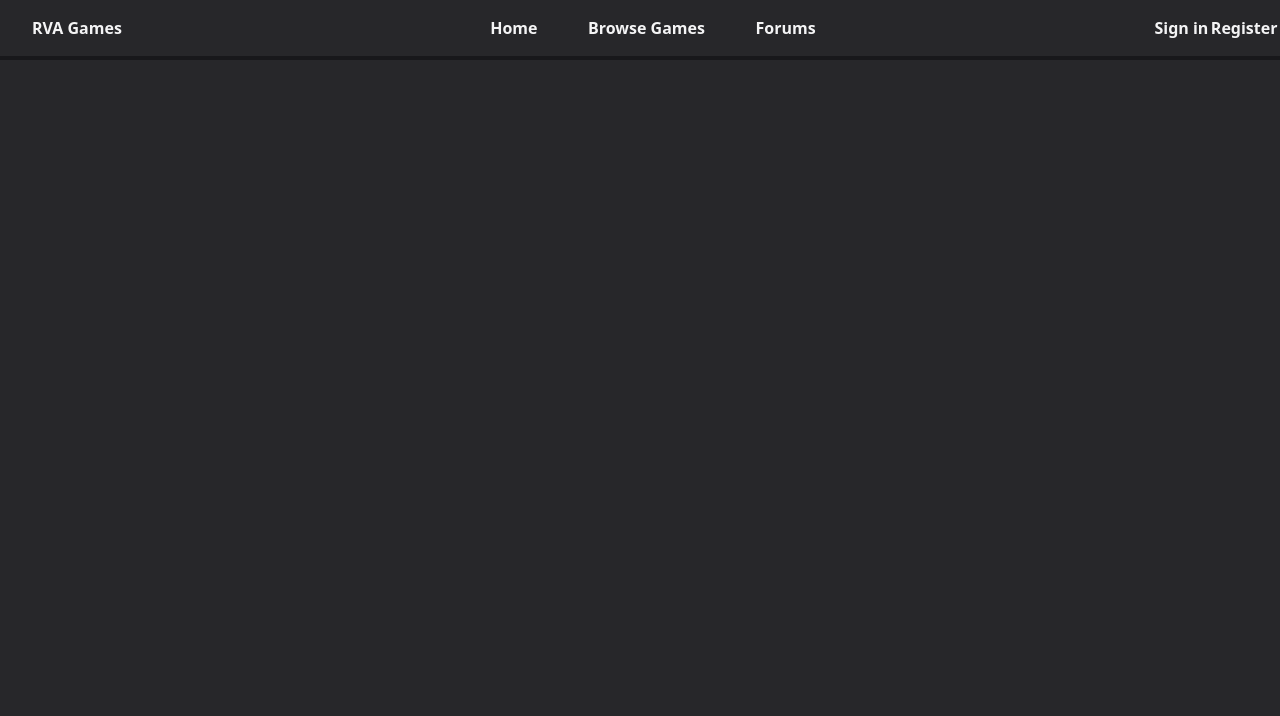
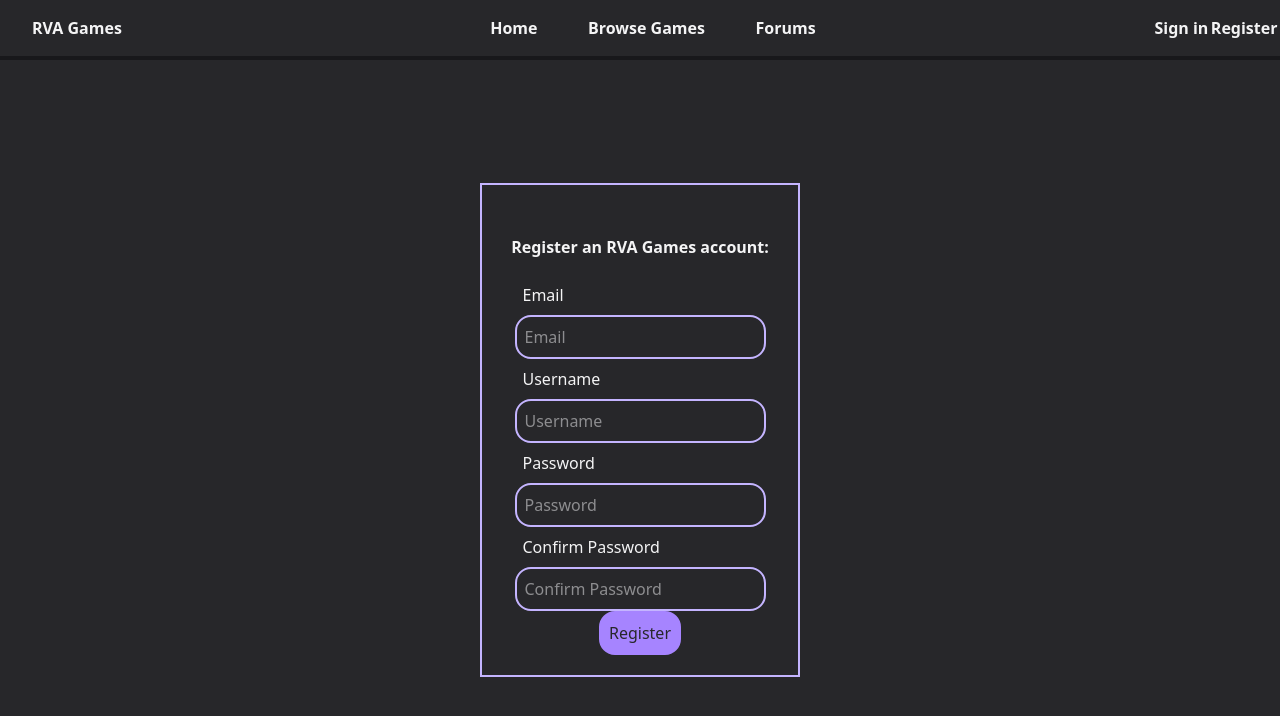
Before and after one commit to gjasay/rva-games, a React (Vite) app: page /register in a window 1280 px wide. Shown: the top 716 px of the page. Built offline with nearby package versions, Linux system fonts and the light colour scheme.

Commit message:
create register form

```diff
--- a/src/App.tsx
+++ b/src/App.tsx
@@ -1,6 +1,7 @@
 import { Header } from "./header/Header";
 import { BrowserRouter, Routes, Route } from "react-router-dom";
 import { Home } from "./pages/Home";
+import { Register } from "./pages/Register";
 
 function App() {
   return (
@@ -10,6 +11,7 @@ function App() {
         <Routes>
           <Route path="/" element={<Home />} />
           <Route path="/sign-in" element={<h1>Sign up</h1>} />
+          <Route path="/register" element={<Register />} />
         </Routes>
       </BrowserRouter>
     </div>
--- /dev/null
+++ b/src/components/Button.tsx
@@ -0,0 +1,13 @@
+interface ButtonProps {
+  text: string;
+  type?: "button" | "submit" | "reset";
+  className?: string;
+}
+
+export const Button: React.FC<ButtonProps> = ({ text, type = "button", className = ""}) => {
+  return (
+    <button type={type} className={`cursor-pointer bg-violet-400 text-zinc-800 border-violet-400 border-2 p-2 rounded-2xl hover:bg-violet-300 hover:border-violet-300 transition ease-in-out duration-300 ${className}`}>
+      {text}
+    </button>
+  );
+};
--- a/src/components/Hyperlink.tsx
+++ b/src/components/Hyperlink.tsx
@@ -5,7 +5,7 @@ interface HyperlinkProps {
 
 export const Hyperlink: React.FC<HyperlinkProps> = ({ href, text }) => {
   return (
-    <a href={href} className="font-extrabold decoration-red-400 decoration-2 underline-offset-8 transition ease-in-out duration-300 hover:-translate-y-0.5 hover:underline">
+    <a href={href} className="font-extrabold decoration-violet-400 decoration-2 underline-offset-8 transition ease-in-out duration-300 hover:-translate-y-0.5 hover:underline">
       {text}
     </a>
   );
--- /dev/null
+++ b/src/components/Input.tsx
@@ -0,0 +1,33 @@
+interface InputProps {
+  label: string;
+  name: string;
+  type: string;
+  placeholder: string;
+  value: string;
+  onChange: (e: React.ChangeEvent<HTMLInputElement>) => void;
+  className?: string;
+}
+
+export const Input: React.FC<InputProps> = ({
+  label,
+  name,
+  type,
+  placeholder,
+  value,
+  onChange,
+  className = "",
+}) => {
+  return (
+    <div className="flex flex-col">
+      <label htmlFor={label} className="p-2">{label}</label>
+      <input
+        type={type}
+        name={name}
+        value={value}
+        onChange={onChange}
+        placeholder={placeholder}
+        className={`border-violet-300 border-2 p-2 rounded-2xl focus:outline-none focus:border-violet-400 ${className}`}
+      />
+    </div>
+  );
+};
--- a/src/pages/Register.tsx
+++ b/src/pages/Register.tsx
@@ -0,0 +1,71 @@
+import { useState } from "react";
+import { Button } from "../components/Button";
+import { Input } from "../components/Input";
+
+interface RegisterProps {
+  email: string;
+  username: string;
+  password: string;
+  confirmPassword: string;
+}
+
+export const Register: React.FC = () => {
+  const [accountInfo, setAccountInfo] = useState<RegisterProps>({
+    email: "",
+    username: "",
+    password: "",
+    confirmPassword: "",
+  });
+
+  const handleFormChange = (e: React.ChangeEvent<HTMLInputElement>) => {
+    const name = e.target.name;
+    const value = e.target.value;
+    setAccountInfo({ ...accountInfo, [name]: value });
+    console.log(accountInfo);
+  };
+
+  return (
+    <div className="flex justify-center items-center h-full w-full">
+      <div className="flex flex-col justify-center items-center h-2/3 w-1/4 bg-zinc-800 border-violet-300 border-2">
+        <h1 className="font-bold py-4">Register an RVA Games account:</h1>
+        <form className="flex flex-col items-center justify-evenly h-3/4">
+          <div className="">
+            <Input
+              label="Email"
+              name="email"
+              type="text"
+              placeholder="Email"
+              value={accountInfo.email || ""}
+              onChange={handleFormChange}
+            />
+            <Input
+              label="Username"
+              name="username"
+              type="text"
+              placeholder="Username"
+              value={accountInfo.username || ""}
+              onChange={handleFormChange}
+            />
+            <Input
+              label="Password"
+              name="password"
+              type="password"
+              placeholder="Password"
+              value={accountInfo.password || ""}
+              onChange={handleFormChange}
+            />
+            <Input
+              label="Confirm Password"
+              name="confirmPassword"
+              type="password"
+              placeholder="Confirm Password"
+              value={accountInfo.confirmPassword || ""}
+              onChange={handleFormChange}
+            />
+          </div>
+          <Button text="Register" type="submit" className="" />
+        </form>
+      </div>
+    </div>
+  );
+};
```
